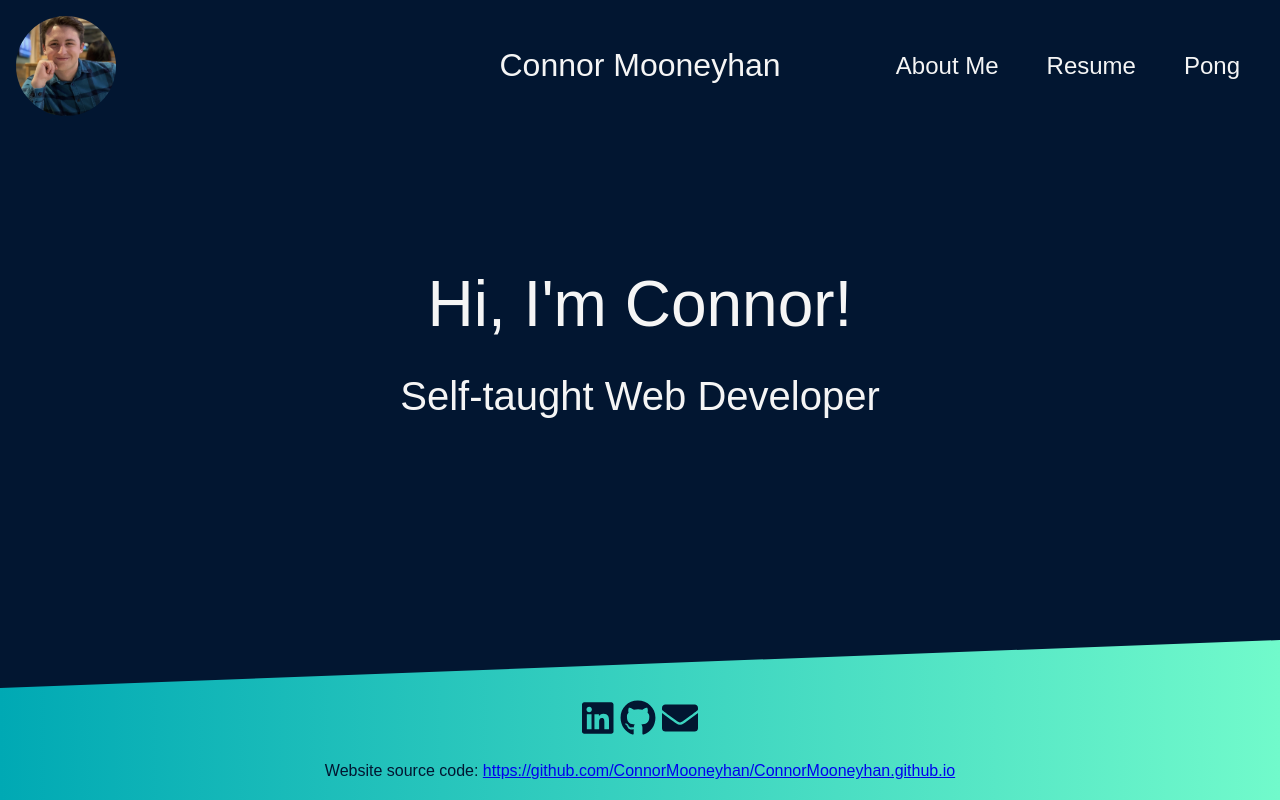
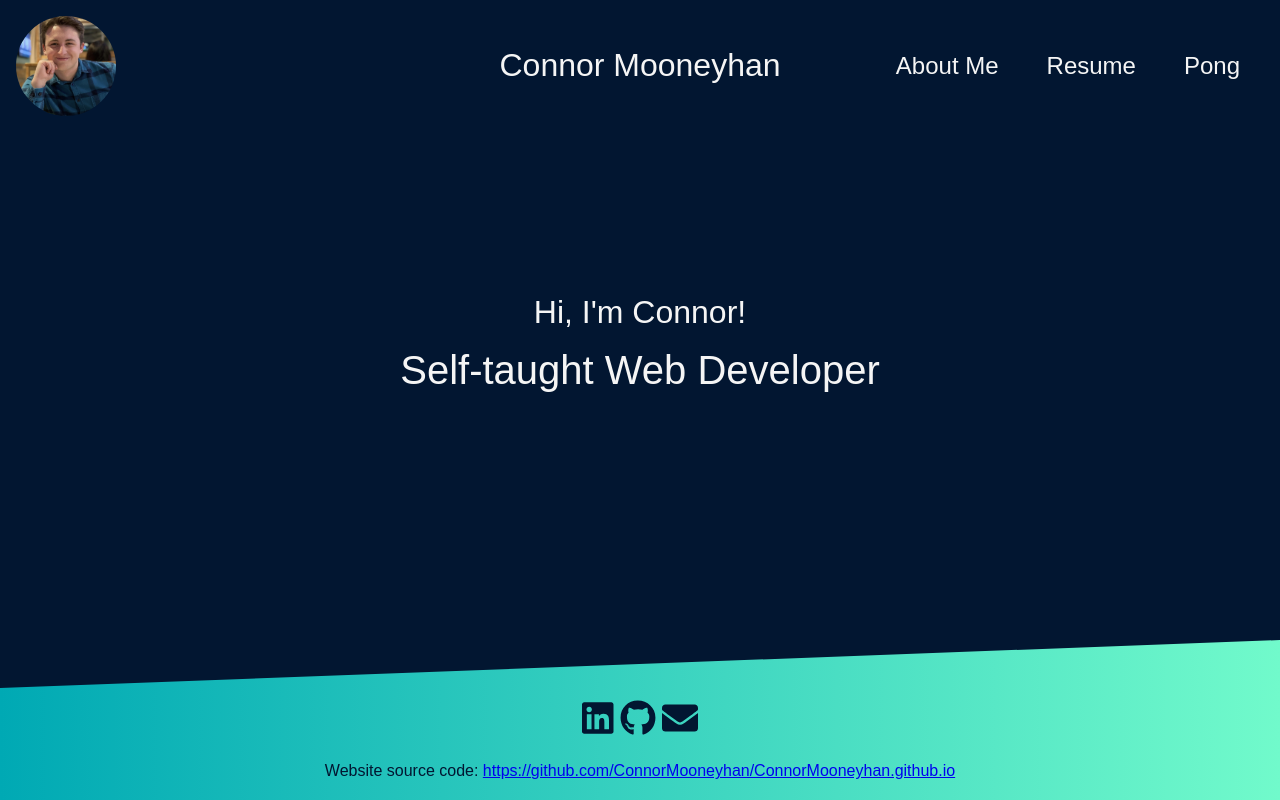
Before and after one commit to ConnorMooneyhan/personal-site, a React (Create React App) app: page / in a window 1280 px wide. Built offline with nearby package versions, Linux system fonts and the light colour scheme; a web font is replaced by a local one.

Commit message:
Change style on h2 elements in main

```diff
--- a/src/App.scss
+++ b/src/App.scss
@@ -26,6 +26,11 @@ $main-width: 60ch;
     display: flex;
     flex-direction: column;
 
+    h2 {
+      font-weight: 500;
+      font-size: 2em;
+    }
+
     @media (orientation: portrait) {
       padding: 0 1em;
     }
--- a/src/components/Header/_Header.scss
+++ b/src/components/Header/_Header.scss
@@ -33,7 +33,6 @@
     justify-content: flex-end;
 
     ul {
-      height: min-content;
       list-style: none;
       padding-left: 0;
       margin: 0;
--- a/src/css/App.css
+++ b/src/css/App.css
@@ -27,7 +27,6 @@
   justify-content: flex-end;
 }
 .Header nav ul {
-  height: min-content;
   list-style: none;
   padding-left: 0;
   margin: 0;
@@ -261,6 +260,10 @@ h2 {
   display: flex;
   flex-direction: column;
 }
+.App main h2 {
+  font-weight: 500;
+  font-size: 2em;
+}
 @media (orientation: portrait) {
   .App main {
     padding: 0 1em;
```
Also changed, not shown: 1 other file (tests, documents, lock files or other folders).
